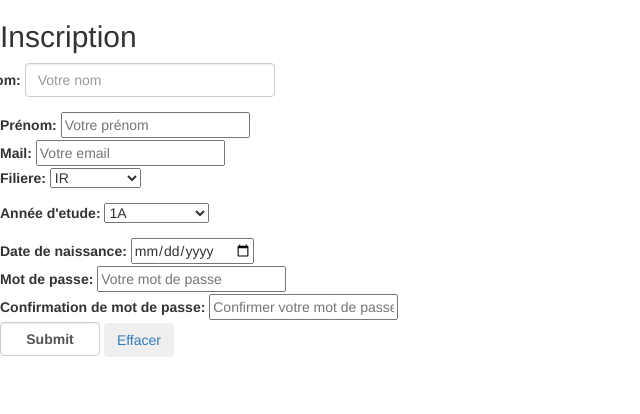
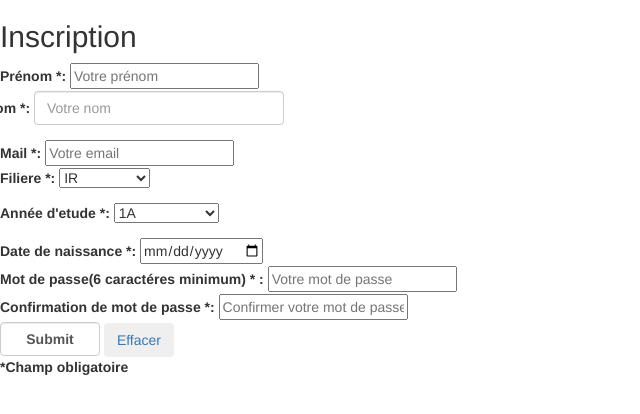
Before and after one commit to NicolasMG/Projet-Craquette, a PHP site: page /PHP/inscription.php in a window 1280 px wide. Shown: the part 50-464 px from the top of the page, without its empty margins (0-640 px from the left). Run offline with PHP 8.4, Linux system fonts and the light colour scheme.

Commit message:
rachel 12/06 10:39

```diff
--- a/PHP/creeevenement.php
+++ b/PHP/creeevenement.php
@@ -5,7 +5,7 @@
     <form method="post" class="form-horizontal" action="evenement.php" enctype="multipart/form-data">
         <div class="form-group">
             <label class="col-sm-2 control-label" for="nomevenement">
-				Nom de l'évènement :
+				Nom de l'évènement *:
             </label>
             <div class="col-sm-10">
 				<input type="text" class="form-control" style="width:250px;"  name="nomevenement" placeholder= "Nom de l'évènement" />
@@ -59,6 +59,7 @@
         </div>
 
         <input style="margin-top:50px; width:110px; margin-left:200px;" class="form-control" type="submit" value="Créer" name="creeevenement"/>
+        <p>*Champ obligatoire</p>
 
     </form>
 </section>
--- a/PHP/creegroup.php
+++ b/PHP/creegroup.php
@@ -11,7 +11,7 @@
     <form class="form-horizontal" method="post" action="profilgroupe.php" enctype="multipart/form-data">
 
         <div class="form-group">
-            <label style="padding-left:0;" class="col-sm-2 control-label" for="nomgroupe">Nom du groupe :</label>
+            <label style="padding-left:0;" class="col-sm-2 control-label" for="nomgroupe">Nom du groupe* :</label>
             <div  class="col-sm-10" style="display:inline;">
                 <input class="form-control" style="width:250px; display:inline;" type="text" name="nomgroupe" placeholder="Nom du groupe" />
             </div>
@@ -34,5 +34,6 @@
         </div>
 
         <input style="margin-top:50px; width:110px; margin-left:200px;" class="form-control" type="submit" value="Créer" name="creegroupe"/>
+        <p>Champ obligatoire</p>
     </form>
 </section>
--- a/PHP/creepage.php
+++ b/PHP/creepage.php
@@ -9,7 +9,7 @@
     <form class="form-horizontal" method="post" action="page.php" enctype="multipart/form-data">
 
         <div class="form-group">
-            <label style="padding-left:0;" class="col-sm-2 control-label" for="nompage">Nom de la page :</label>
+            <label style="padding-left:0;" class="col-sm-2 control-label" for="nompage">Nom de la page\* :</label>
             <div  class="col-sm-10" style="display:inline;">
                 <input class="form-control" style="width:250px; display:inline;" type="text" name="nompage" placeholder="Nom de la page" />
             </div>
@@ -32,6 +32,7 @@
         </div>
 
         <input style="margin-top:50px; width:110px; margin-left:200px;" class="form-control" type="submit" value="Créer" name="creepage"/>
+        <p>*Champ obligatoire</p>
     </form>
 
 </section>
--- a/PHP/inscription.php
+++ b/PHP/inscription.php
@@ -18,25 +18,27 @@
 
             <form class="form-horizontal" method="post" action="traitement.php" >
 
+                <div>
+					<label for="prenom">
+						Prénom *:
+					</label>
+					<input type="text" class="input-medium search-query" name="prenom" placeholder= "Votre prénom" />
+                </div>
+
+
                 <div class="form-group">
 					<label for="nom">
-						Nom:
+						Nom *:
 					</label>
                     <div style="display:inline;">
 					   <input type="text" class="form-control" style="width:250px; display:inline;" name="nom" placeholder= "Votre nom" />
                     </div>
 				</div>
 
-                <div>
-					<label for="prenom">
-						Prénom:
-					</label>
-					<input type="text" class="input-medium search-query" name="prenom" placeholder= "Votre prénom" />
-                </div>
 
                 <div>
 					<label for="mail">
-						Mail:
+						Mail *:
 					</label>
 					<input type="email" class="input-medium search-query" class="form-control" name="mail" placeholder= "Votre email" />
 				</div>
@@ -44,7 +46,7 @@
 
 				<p>
                 <label for="filiere">
-						Filiere:
+						Filiere *:
 					</label>
 				<select name="filiere">
 					<option value="IR"> IR </option>
@@ -58,7 +60,7 @@
                 </p>
                 <p>
                     <label for="promo">
-						Année d'etude:
+						Année d'etude *:
 					</label>
                     <select name="promo">
                         <option value="1A">1A</option>
@@ -73,21 +75,21 @@
 
                 <div>
 					<label for="datenaissance">
-						Date de naissance:
+						Date de naissance *:
 					</label>
 					<input type="date" class="input-medium search-query" name="datenaissance" placeholder="année-mois-jour" />
 				</div>
 
                 <div>
 					<label for="MDP">
-						Mot de passe:
+						Mot de passe(6 caractéres minimum) * :
 					</label>
 					<input type="password" class="input-medium search-query" name="MDP" placeholder= "Votre mot de passe" />
 				</div>
 
                  <div>
 					<label for="MDPconfirmation">
-						Confirmation de mot de passe:
+						Confirmation de mot de passe *:
 					</label>
 					<input type="password" class="input-medium search-query" name="MDPconfirmation" placeholder= "Confirmer votre mot de passe" />
 				</div>
@@ -95,6 +97,7 @@
 				    <label>
                     <input type="submit" style="width:100px; display:inline;" class="form-control" name="inscription"/>
 					 <a href='inscription.php'><button type="reset" class="btn">Effacer</button></a>
+                        <p>*Champ obligatoire</p>
                     </label>
                 </div>
 			</form>
```
Also changed, not shown: PHP/evenement.php (+14 -0 lines), 3 other files.
